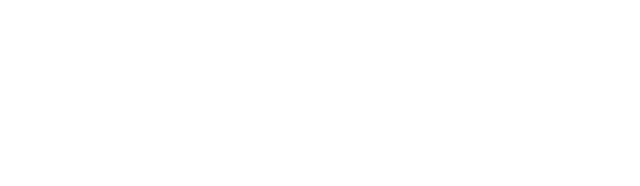
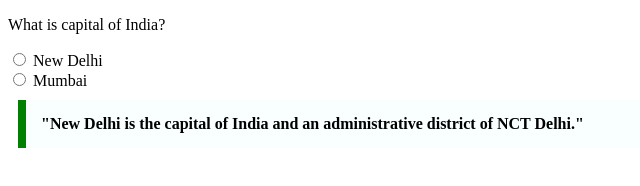
Before and after one commit to acciojob/trivia-Harshita222, a website: page main.html in a window 1280 px wide. Shown: the whole page, without its empty margins (0-640 px from the left). Drawn offline with Linux system fonts and the light colour scheme.

Commit message:
created a submission

```diff
--- a/main.html
+++ b/main.html
@@ -8,6 +8,17 @@
 
 <body>
 	<!-- the entire body must be written by student -->
+	<form>
+		<p>What  is capital of India?</p>
+		<input type ="radio" id="newDelhi" name = "capital" value="newDelhi">
+		<label for="newDelhi">New Delhi</label><br>
+		<input type ="radio" id="mumbai" name ="mumbai" value="mumbai">
+		<label for="mumbai">Mumbai</label>
+	</form>
+	<blockquote cite="https://en.wikipedia.org/wiki/New_Delhi">
+  "New Delhi is the capital of India and an administrative district of NCT Delhi."
+</blockquote>
+
     <script type="text/javascript" src="./script.js">
 </script>
 
--- a/styles.css
+++ b/styles.css
@@ -1,2 +1,11 @@
 
 /* Your CSS Code here. */
+blockquote {
+	max-width:600px;
+	margin:10px;
+	padding:15px;
+	border-left:8px solid green;
+	background-color:#f8fffe;
+	font-weight:bold;
+
+}
```
